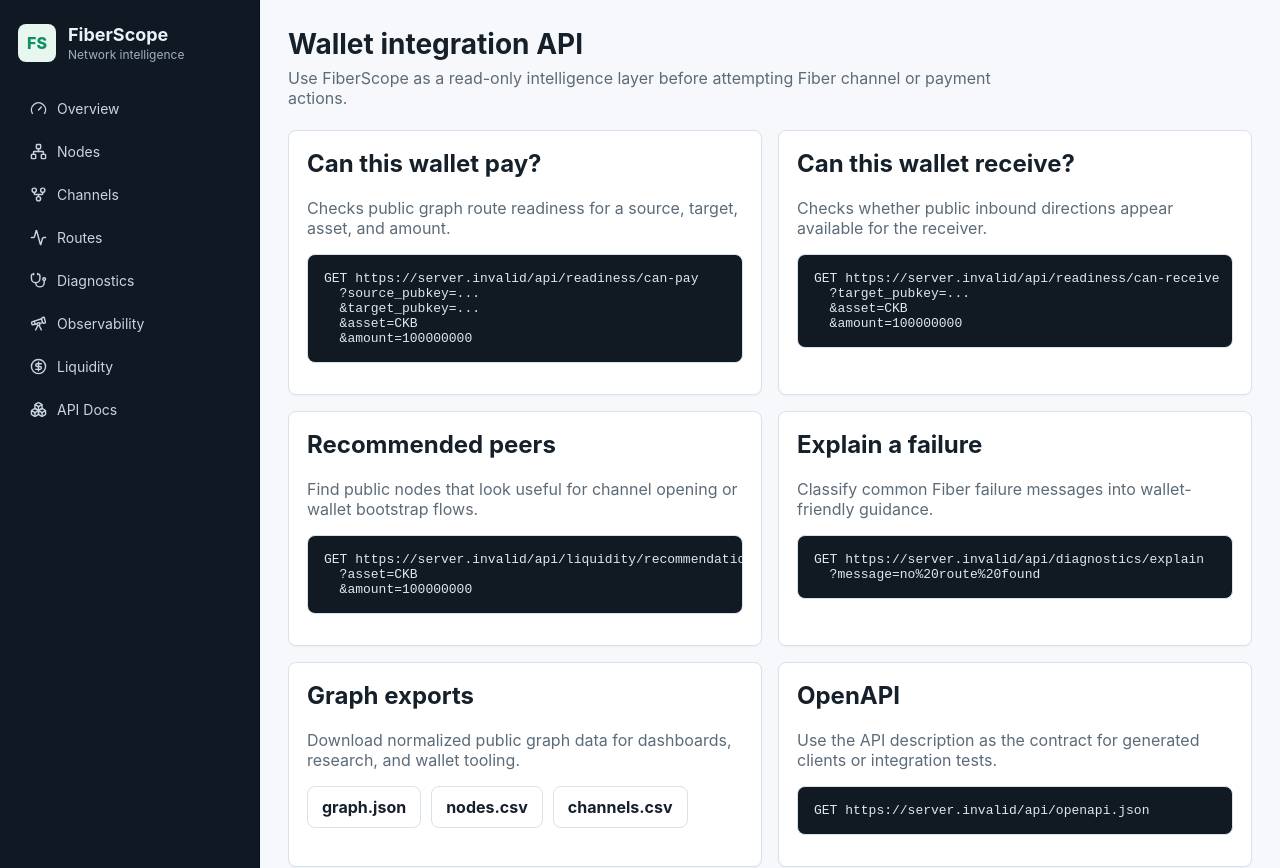
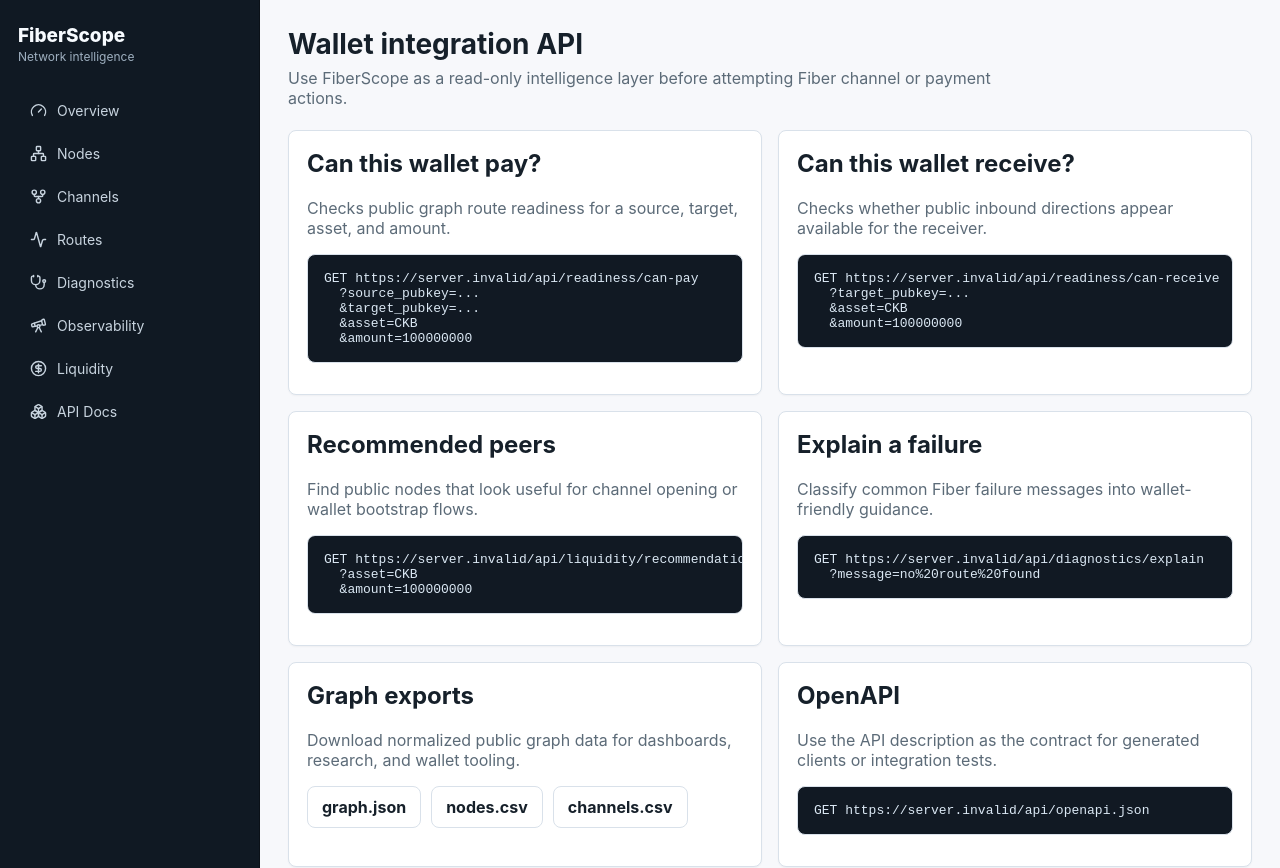
Before and after one commit to duongja/FiberScope, a Next.js app in the folder apps/web/: page /docs in a window 1280 px wide. Shown: the top 868 px of the page. Built offline with nearby package versions, Linux system fonts and the light colour scheme; no server answers.

Commit message:
Remove sidebar logo mark

```diff
--- a/apps/web/app/globals.css
+++ b/apps/web/app/globals.css
@@ -52,26 +52,15 @@ select {
 }
 
 .brand {
-  display: flex;
-  align-items: center;
-  gap: 12px;
+  display: block;
   margin-bottom: 28px;
-}
-
-.brand-mark {
-  width: 38px;
-  height: 38px;
-  border-radius: 8px;
-  display: grid;
-  place-items: center;
-  background: #e7f7ef;
-  color: #0f8f63;
-  font-weight: 800;
 }
 
 .brand strong {
   display: block;
-  font-size: 18px;
+  color: #f7fbff;
+  font-size: 19px;
+  font-weight: 800;
 }
 
 .brand span {
--- a/apps/web/app/layout.tsx
+++ b/apps/web/app/layout.tsx
@@ -35,11 +35,8 @@ export default function RootLayout({ children }: { children: React.ReactNode })
         <div className="shell">
           <aside className="sidebar">
             <Link className="brand" href="/">
-              <div className="brand-mark">FS</div>
-              <div>
-                <strong>FiberScope</strong>
-                <span>Network intelligence</span>
-              </div>
+              <strong>FiberScope</strong>
+              <span>Network intelligence</span>
             </Link>
             <nav className="nav" aria-label="Primary">
               {nav.map((item) => {
```
